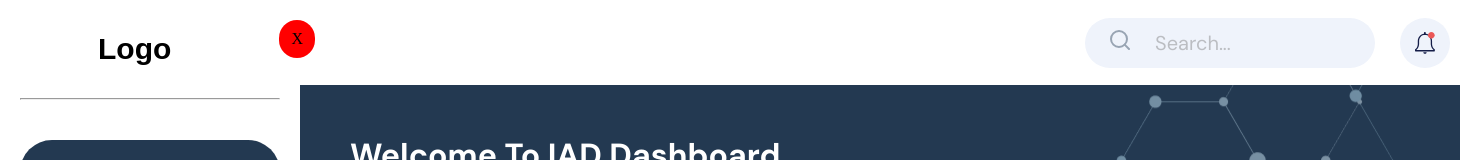
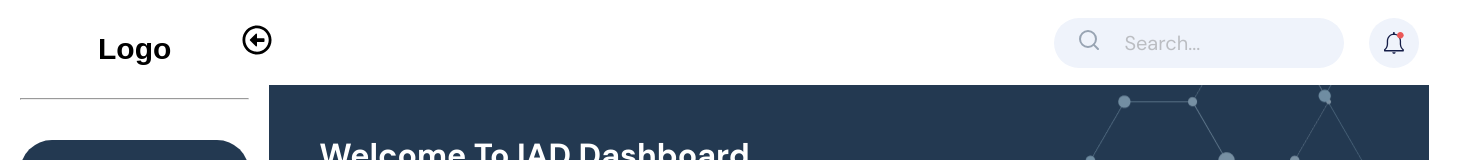
Before and after one commit to Yahya305/IAD-project, a React (Vite) app in the folder client/: page /teacher/dashboard in a window 1280 px wide. Shown: the top 160 px of the page, 1460 px wide, since content can reach past the window. Built offline with nearby package versions, Linux system fonts and the light colour scheme; no server answers; a web font is replaced by a local one.

Commit message:
feat: fix

```diff
--- a/client/src/global-components/DashboardStructure/index.css
+++ b/client/src/global-components/DashboardStructure/index.css
@@ -1,7 +1,6 @@
 .dashboard-structure {
-    display: grid;
+    display: flex;
     position: relative;
-    grid-template-columns: auto 1fr;
     height: 100vh;
     width: 100%;
     max-width: 1920px;
@@ -11,7 +10,8 @@
     .dashboard-page {
         display: flex;
         flex-direction: column;
-        .dashboard-page-content{
+        width: 100%;
+        .dashboard-page-content {
             height: calc(100vh - 85px);
         }
     }
--- a/client/src/global-components/DashboardStructure/index.jsx
+++ b/client/src/global-components/DashboardStructure/index.jsx
@@ -1,10 +1,19 @@
 import React from 'react'
 import "./index.css"
+import { useIsMobile } from '../../utils/useIsMobile'
+import useGlobalVarsStore from '../../store/globalVarsStore'
 
 const DashboardStructure = ({ children }) => {
+
     return (
         <div className='dashboard-structure'>{children}</div>
     )
 }
 
+export const useDashboardStatus = () => {
+    const { isSidebarOpen } = useGlobalVarsStore()
+    const isMobile = useIsMobile(1200)
+    return isMobile ? (isSidebarOpen ? false : true) : true
+}
+
 export default DashboardStructure
--- a/client/src/global-components/Sidebar/index.css
+++ b/client/src/global-components/Sidebar/index.css
@@ -16,11 +16,13 @@ aside.dashboard-sidebar {
         all: unset;
         position: absolute;
 
-        background-color: red;
+        background-color: transparent;
         padding: 10px 12px;
         border-radius: 50px;
         display: flex;
-        top: 20px;
+        top: 15px;
+        z-index: 1231;
+        font-size: 30px;
     }
     .logo-section {
         position: relative;
--- a/client/src/global-components/Sidebar/index.jsx
+++ b/client/src/global-components/Sidebar/index.jsx
@@ -7,6 +7,9 @@ import { motion } from "framer-motion"
 import "./index.css"
 import { useIsMobile } from '../../utils/useIsMobile';
 import useGlobalVarsStore from '../../store/globalVarsStore';
+import { FaRegArrowAltCircleRight, FaRegArrowAltCircleLeft } from "react-icons/fa";
+
+
 
 
 
@@ -24,10 +27,10 @@ const Sidebar = ({ routes }) => {
             className={`dashboard-sidebar ${isMobile ? "mobile" : ""}`}>
             <motion.button
                 animate={{
-                    right: isOpen ? (isMobile ? "10px" : "-15px") : "-50px",
+                    right: isOpen ? (isMobile ? "18px" : "-15px") : "-50px",
                 }}
                 className="opener" onClick={() => setIsOpen(!isOpen)}>
-                X
+                {!isOpen ? <FaRegArrowAltCircleRight /> : <FaRegArrowAltCircleLeft />}
             </motion.button>
             {isOpen &&
                 <>
--- a/client/src/pages/teacher/dashboard/index.jsx
+++ b/client/src/pages/teacher/dashboard/index.jsx
@@ -3,7 +3,7 @@ import Sidebar from '../../../global-components/Sidebar'
 import { FaHome } from 'react-icons/fa'
 import DashboardSearchBar from '../../../global-components/DashboardSearchBar'
 import { Outlet } from 'react-router'
-import DashboardStructure from '../../../global-components/DashboardStructure'
+import DashboardStructure, { useDashboardStatus } from '../../../global-components/DashboardStructure'
 
 const Routes = [
   {
@@ -23,15 +23,17 @@ const Routes = [
   }
 ]
 function TeacherDashboardStructure() {
+  const status = useDashboardStatus()
+  console.log(status)
   return (
     <DashboardStructure>
       <Sidebar routes={Routes} />
-      <div className="dashboard-page">
+      {status && <div className="dashboard-page">
         <DashboardSearchBar />
         <div className="dashboard-page-content">
           <Outlet />
         </div>
-      </div>
+      </div>}
     </DashboardStructure>
   )
 }
```
